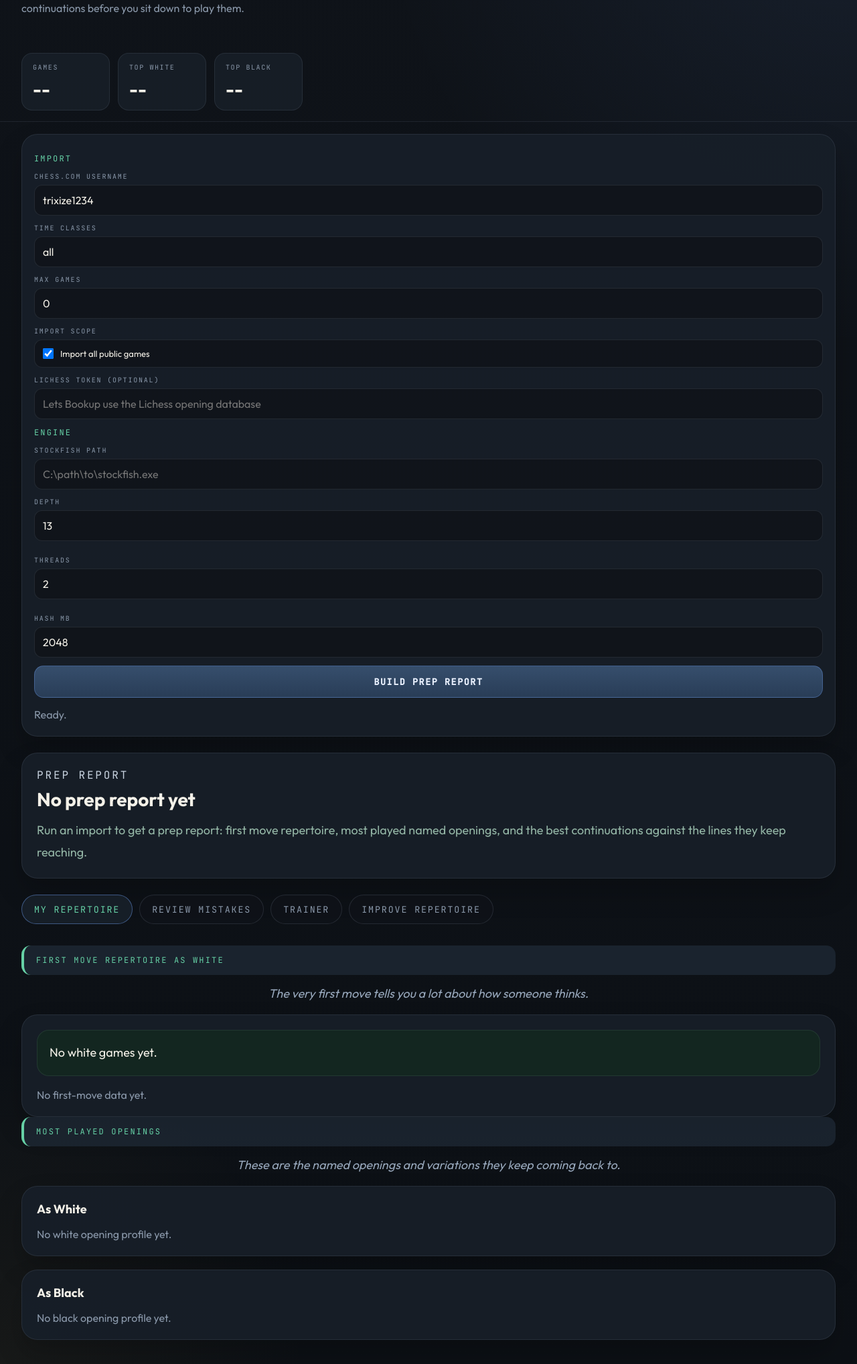
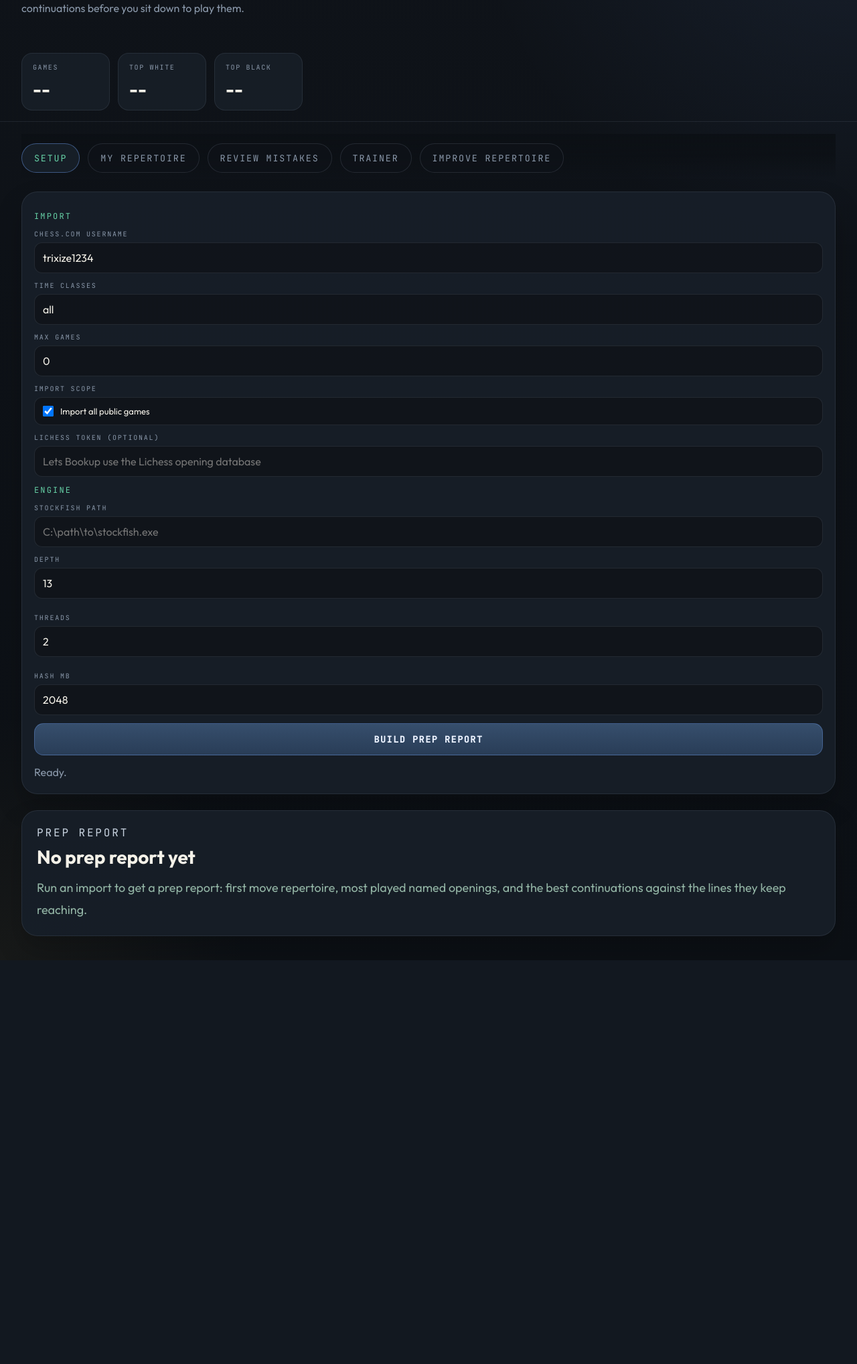
Before and after one commit to tetizz/Bookup, a Flask app: page / in a window 1280 px wide. Shown: the part 202-2239 px from the top of the page at 67% size. After the commit the page ends 1633 px from the top, so only its background shows below. Run offline with Flask 3, Linux system fonts and the light colour scheme.

Commit message:
Turn Bookup into a top-tab workspace

```diff
--- a/bookup/static/app.css
+++ b/bookup/static/app.css
@@ -90,10 +90,33 @@ h1 { margin: 0; color: var(--text2); font-size: clamp(36px, 6vw, 62px); letter-s
 }
 
 .shell {
+  display: flex;
+  flex-direction: column;
+  gap: 20px;
+  padding: 18px 32px 36px;
+}
+
+.workspace-tabs {
+  display: flex;
+  flex-wrap: wrap;
+  gap: 12px;
+  position: sticky;
+  top: 0;
+  z-index: 20;
+  padding: 14px 0 8px;
+  background: linear-gradient(180deg, rgba(12, 16, 21, 0.97), rgba(12, 16, 21, 0.82), transparent);
+}
+
+.setup-grid {
   display: grid;
   grid-template-columns: 320px minmax(0, 1fr);
   gap: 24px;
-  padding: 18px 32px 36px;
+}
+
+.setup-main {
+  display: flex;
+  flex-direction: column;
+  gap: 24px;
 }
 
 .control-panel, .card, .hero-card, .board-card {
@@ -107,7 +130,7 @@ h1 { margin: 0; color: var(--text2); font-size: clamp(36px, 6vw, 62px); letter-s
   padding: 18px;
   align-self: start;
   position: sticky;
-  top: 18px;
+  top: 88px;
 }
 
 .section-title, .section-cap {
@@ -872,7 +895,7 @@ input {
 }
 
 @media (max-width: 1280px) {
-  .shell { grid-template-columns: 1fr; }
+  .setup-grid { grid-template-columns: 1fr; }
   .control-panel { position: static; }
   .two-up, .three-up, .four-up, .first-move-wrap, .topbar-row, .compare-grid, .compare-metrics, .compare-notes { grid-template-columns: 1fr; display: grid; }
   .hero-badges { margin-top: 16px; }
@@ -880,6 +903,10 @@ input {
 }
 
 @media (max-width: 900px) {
+  .workspace-tabs {
+    overflow-x: auto;
+    scrollbar-width: thin;
+  }
   .board-coords {
     grid-template-columns: 18px 320px;
     grid-template-rows: 320px 18px;
--- a/bookup/static/app.js
+++ b/bookup/static/app.js
@@ -86,7 +86,7 @@ function init() {
   el.trainerReset?.addEventListener("click", resetTrainerLesson);
   el.trainerNext?.addEventListener("click", nextLesson);
   syncImportScope();
-  setActiveTab("my-repertoire");
+  setActiveTab("setup");
   renderCoords();
   renderBoard("startpos");
 }
@@ -177,6 +177,7 @@ function renderProfile(payload) {
   renderMistakes(profile.improvements || []);
   renderImproveRepertoire(profile.prep_repertoire || []);
   renderLessonList();
+  setActiveTab("my-repertoire");
 
   if (state.lessonIndex >= 0) {
     loadLesson(state.lessonIndex);
--- a/bookup/templates/index.html
+++ b/bookup/templates/index.html
@@ -31,6 +31,17 @@
   </header>
 
   <main class="shell">
+    <section class="workspace-tabs">
+      <button class="tab-btn active" data-tab-target="setup">Setup</button>
+      <button class="tab-btn" data-tab-target="my-repertoire">My Repertoire</button>
+      <button class="tab-btn" data-tab-target="review-mistakes">Review Mistakes</button>
+      <button class="tab-btn" data-tab-target="trainer">Trainer</button>
+      <button class="tab-btn" data-tab-target="improve-repertoire">Improve Repertoire</button>
+    </section>
+
+    <section class="results-panel">
+      <section class="tab-panel active" data-tab-panel="setup">
+        <div class="setup-grid">
           <aside class="control-panel">
             <div class="section-title">Import</div>
             <label class="field">
@@ -81,21 +92,17 @@
             <div id="status" class="status">Ready.</div>
           </aside>
 
-    <section class="results-panel">
+          <div class="setup-main">
             <section class="hero-card">
               <div class="hero-kicker">Prep Report</div>
               <div id="heroTitle" class="hero-title">No prep report yet</div>
               <div id="heroSummary" class="hero-summary">Run an import to get a prep report: first move repertoire, most played named openings, and the best continuations against the lines they keep reaching.</div>
             </section>
-
-      <section class="tab-strip">
-        <button class="tab-btn active" data-tab-target="my-repertoire">My Repertoire</button>
-        <button class="tab-btn" data-tab-target="review-mistakes">Review Mistakes</button>
-        <button class="tab-btn" data-tab-target="trainer">Trainer</button>
-        <button class="tab-btn" data-tab-target="improve-repertoire">Improve Repertoire</button>
+          </div>
+        </div>
       </section>
 
-      <section class="tab-panel active" data-tab-panel="my-repertoire">
+      <section class="tab-panel" data-tab-panel="my-repertoire">
         <section class="section-block">
           <div class="section-cap">First Move Repertoire As White</div>
           <div class="section-sub">The very first move tells you a lot about how someone thinks.</div>
```
Lines whose indentation alone changed are shown as unchanged.
